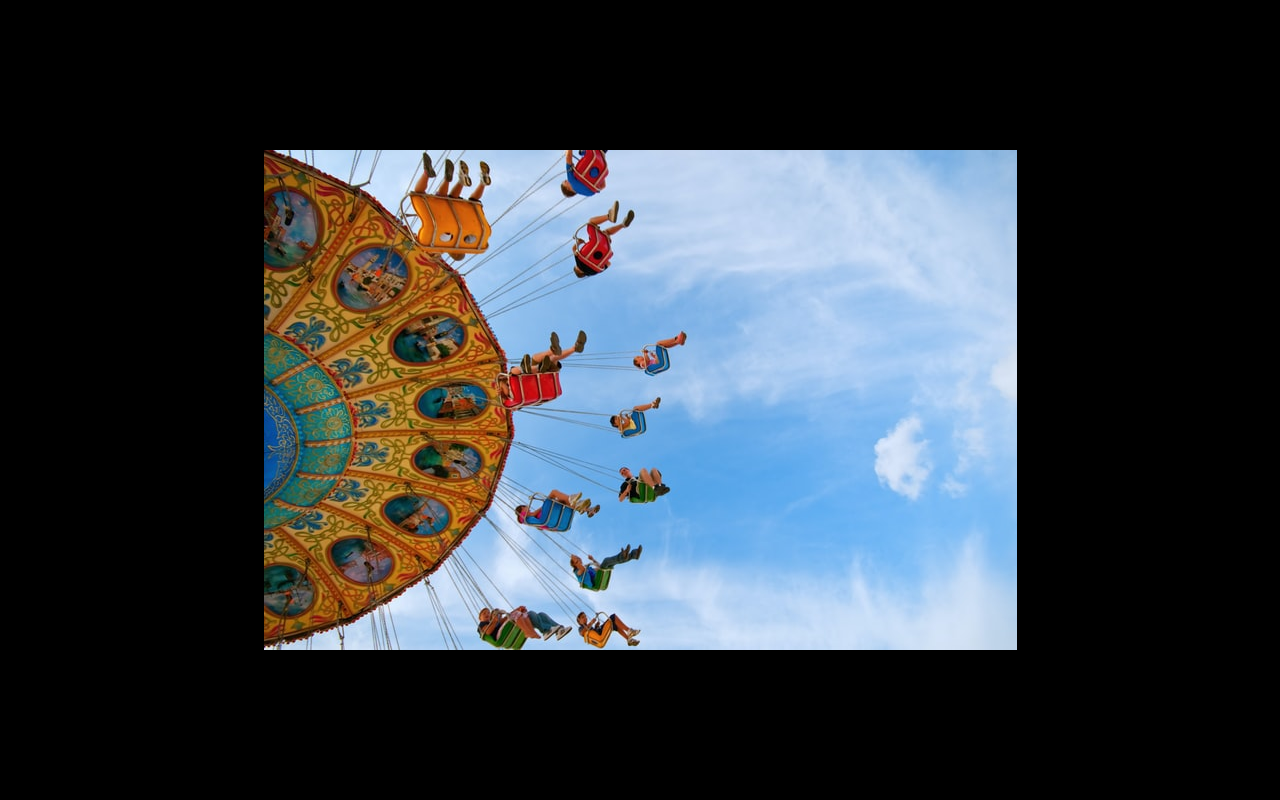
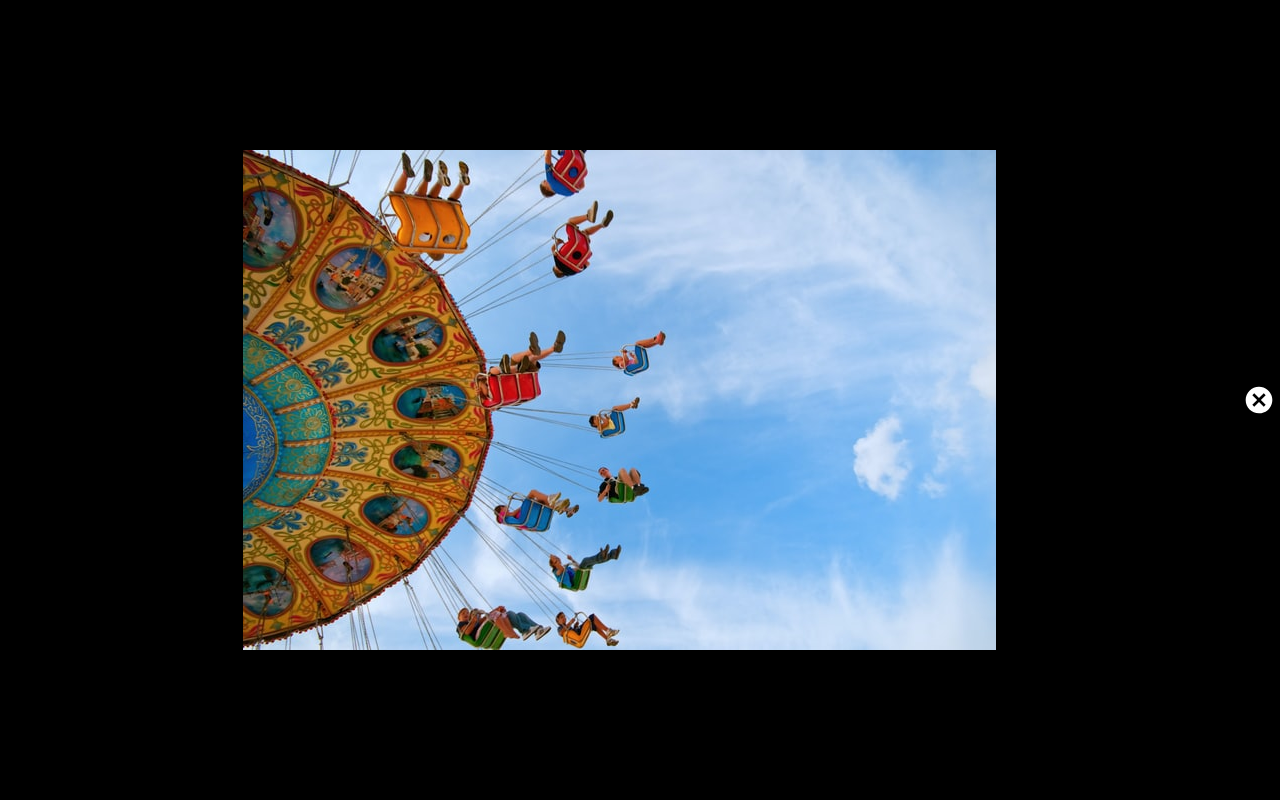
Before and after one commit to chrisclarkedev/resp_lightbox, a React (Create React App) app: page / in a window 1280 px wide. Both pictures are taken after a click on the element 216 px from the left and 219 px from the top of the page. Shown: the top 800 px of the page. Built offline with nearby package versions, Linux system fonts and the light colour scheme.

Commit message:
styling to close button, close button functionality, close button and modal window styling

```diff
--- a/src/App.css
+++ b/src/App.css
@@ -72,12 +72,14 @@ img {
   z-index: 999;
 }
 
+/* MODEL OPENING SETTING */
 .model.open {
   visibility: visible;
   opacity: 1;
   transform: scale(1);
 }
 
+/* IMAGE POPUP AFTER CLICK EVENT */
 .model img {
   width: auto;
   max-width: 100%;
@@ -89,3 +91,15 @@ img {
   padding: 20px 0 20px;
   margin: 0 auto;
 }
+
+.model.open svg {
+  position: fix;
+  top: 10px;
+  right: 10px;
+  width: 2rem;
+  height: 2rem;
+  padding: 5px;
+  background-color: rgba(0, 0, 0, 00.4);
+  color: white;
+  cursor: pointer;
+}
--- a/src/components/Gallery.jsx
+++ b/src/components/Gallery.jsx
@@ -77,6 +77,7 @@ const Gallery = () => {
     <>
       <div className={model ? 'model open' : 'model'} alt="">
         <img src={tempimgSrc} alt="" />
+        <CancelIcon onClick={() => setModel(false)} />
       </div>
       <div className="gallery">
         {data.map((item, index) => {
```
